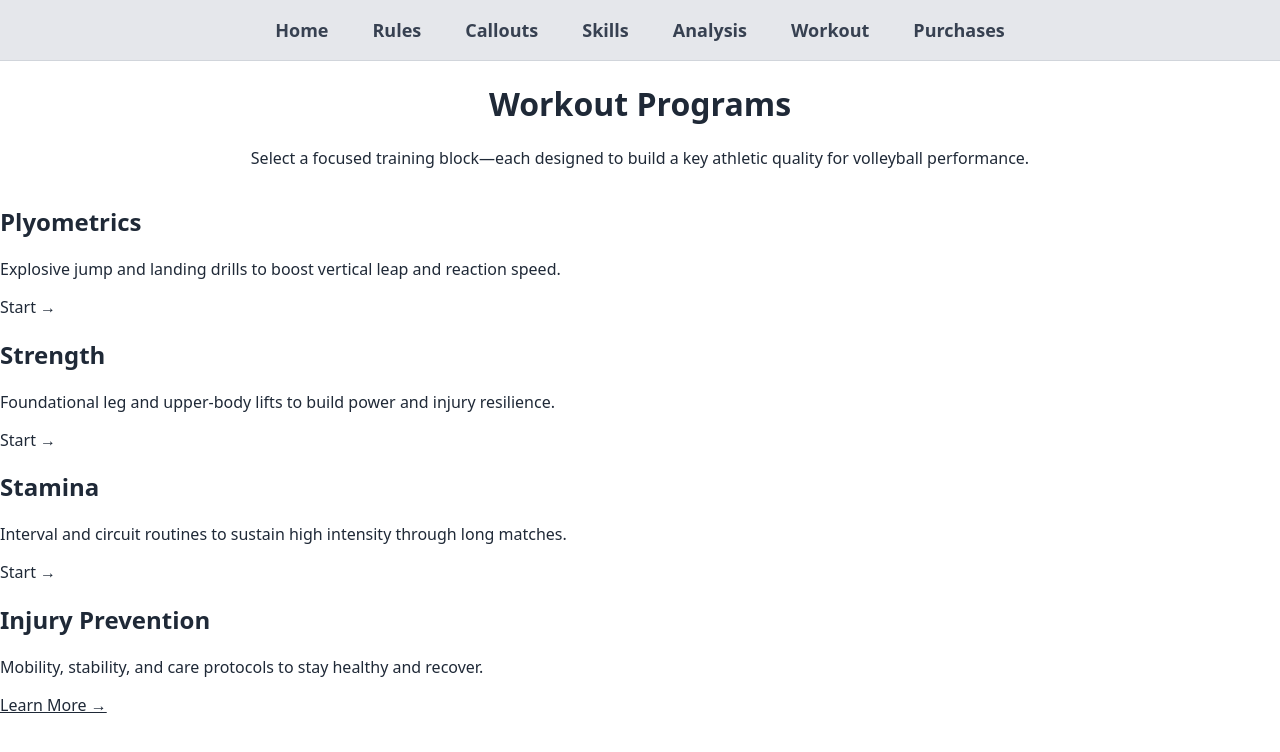
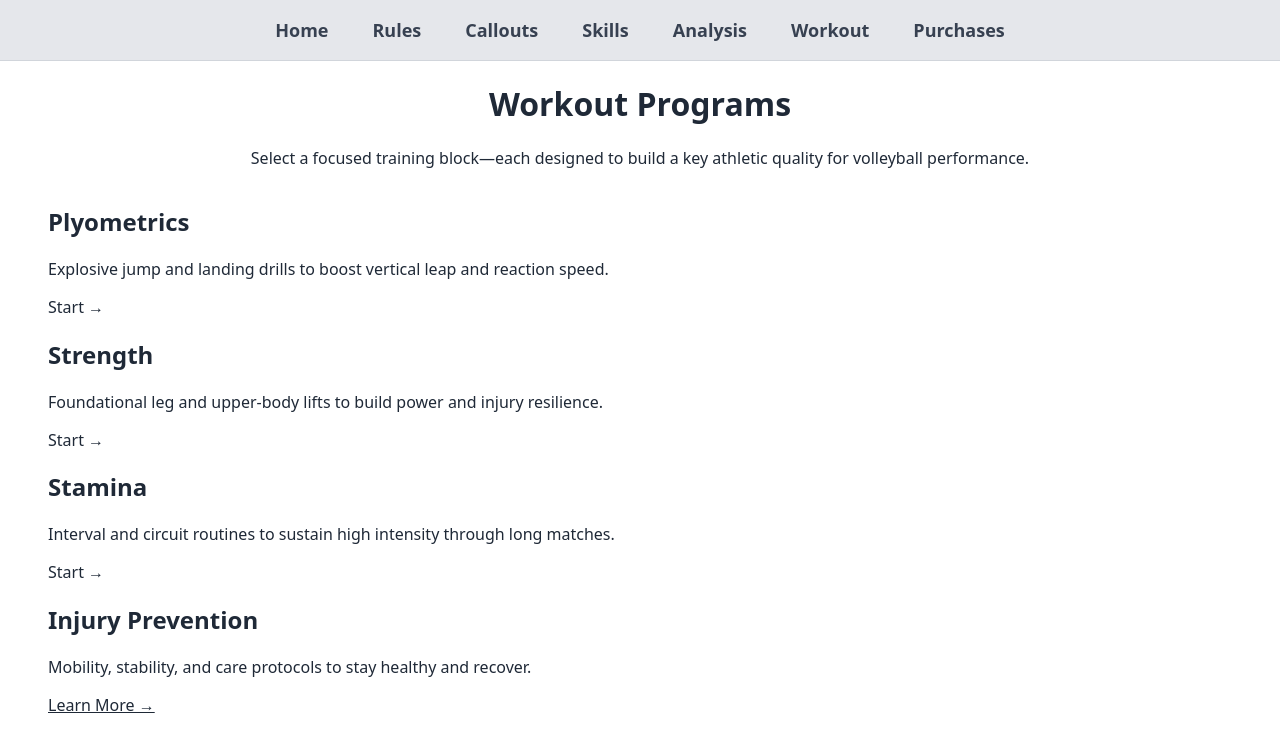
Before and after one commit to blueweriy/volleyball-ai-website, a React (Vite) app: page /workout in a window 1280 px wide. Shown: the top 752 px of the page. Built offline with nearby package versions, Linux system fonts and the light colour scheme.

Commit message:
Update Workout.jsx

```diff
--- a/src/pages/Workout.jsx
+++ b/src/pages/Workout.jsx
@@ -4,6 +4,7 @@ import { Link } from "react-router-dom";
 
 export default function Workout() {
   return (
+    <div style={{ paddingLeft: "3rem", paddingRight: "3rem" }}>
       <div className="bg-white text-gray-900 py-16 px-8 lg:px-20 max-w-4xl mx-auto">
         <h1 className="text-4xl font-serif font-bold mb-6 text-center">
           Workout Programs
@@ -22,7 +23,8 @@ export default function Workout() {
               Plyometrics
             </h2>
             <p className="text-gray-900 leading-relaxed">
-            Explosive jump and landing drills to boost vertical leap and reaction speed.
+              Explosive jump and landing drills to boost vertical leap and
+              reaction speed.
             </p>
             <span className="mt-4 inline-block text-gray-900 font-medium">
               Start →
@@ -37,7 +39,8 @@ export default function Workout() {
               Strength
             </h2>
             <p className="text-gray-900 leading-relaxed">
-            Foundational leg and upper-body lifts to build power and injury resilience.
+              Foundational leg and upper-body lifts to build power and injury
+              resilience.
             </p>
             <span className="mt-4 inline-block text-gray-900 font-medium">
               Start →
@@ -52,7 +55,8 @@ export default function Workout() {
               Stamina
             </h2>
             <p className="text-gray-900 leading-relaxed">
-            Interval and circuit routines to sustain high intensity through long matches.
+              Interval and circuit routines to sustain high intensity through
+              long matches.
             </p>
             <span className="mt-4 inline-block text-gray-900 font-medium">
               Start →
@@ -67,7 +71,8 @@ export default function Workout() {
               Injury Prevention
             </h2>
             <p className="text-gray-900 leading-relaxed">
-            Mobility, stability, and care protocols to stay healthy and recover.
+              Mobility, stability, and care protocols to stay healthy and
+              recover.
             </p>
             <span className="mt-4 inline-block text-blue-600 underline font-medium">
               Learn More →
@@ -75,5 +80,6 @@ export default function Workout() {
           </Link>
         </div>
       </div>
+    </div>
   );
 }
```
Lines whose indentation alone changed are shown as unchanged.
